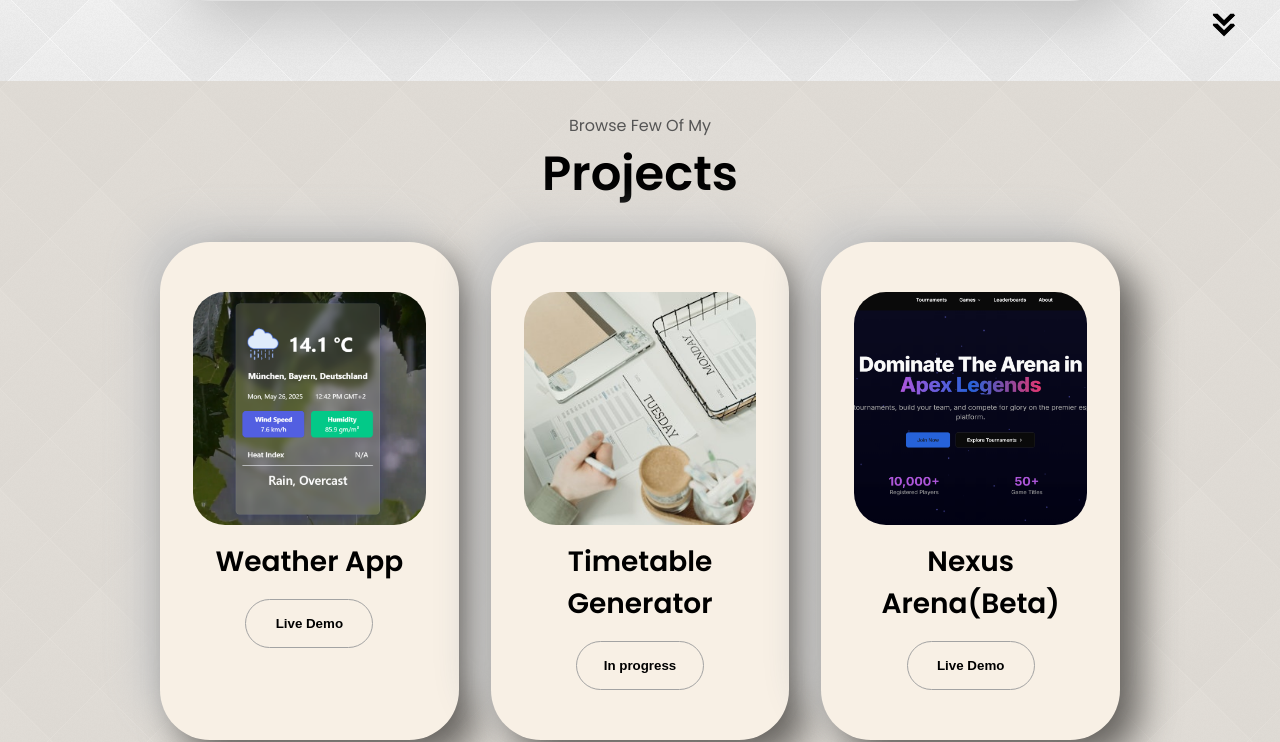
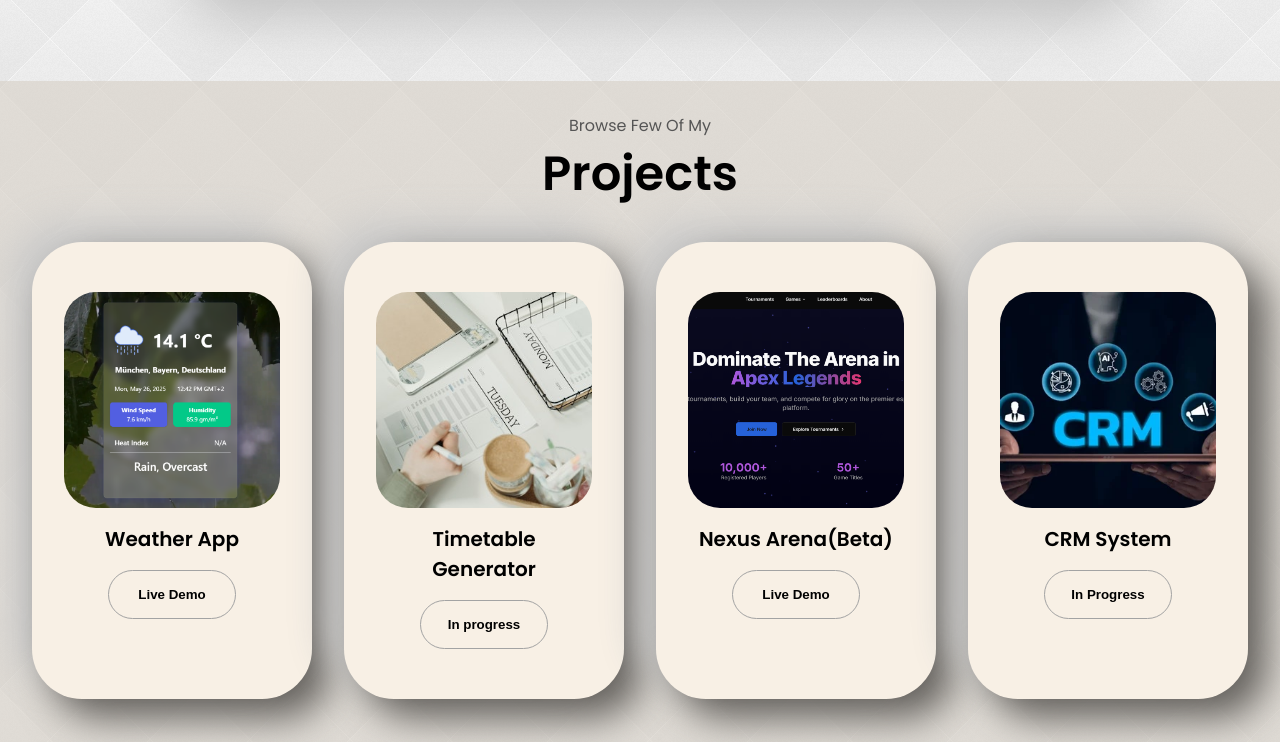
Before and after one commit to Adarsh-Pawar/Adarsh-Pawar.github.io, a plain HTML site: page index.html in a window 1280 px wide. Shown: the part 2311-3053 px from the top of the page. Drawn offline with nearby package versions, Linux system fonts and the light colour scheme.

Commit message:
added crm project

```diff
--- a/index.html
+++ b/index.html
@@ -249,12 +249,12 @@
           </div>
         </div>
       </div>
-      <img
+      <!-- <img
         src="./assets/arrow.png"
         alt="Arrow icon"
         class="icon arrow"
         onclick="location.href='./#experience'"
-      />
+      /> -->
     </section>
 
     <!-- EXPERIENCE -->
@@ -569,12 +569,12 @@
             </div>
           </div>
         </div>
-        <img
+        <!-- <img
           src="./assets/arrow.png"
           alt="Arrow icon"
           class="icon arrow"
           onclick="location.href='./#projects'"
-        />
+        /> -->
       </div>
     </section>
 
@@ -656,35 +656,6 @@
                 </button>
               </div>
             </div>
-            <!-- <div
-              class="details-container color-container"
-              data-aos="fade-right"
-              data-aos-duration="1000"
-              data-aos-delay="1000"
-            >
-              <div class="article-container">
-                <img
-                  src="./assets/tindog.png"
-                  alt="Project 3"
-                  class="project-img media"
-                />
-              </div>
-              <h2 class="experience-sub-title project-title">Tindog</h2>
-              <div class="btn-container">
-                <button
-                  class="btn btn-color-2 project-btn"
-                  onclick="window.open('https://github.com/Adarsh-Pawar/tindog')"
-                >
-                  Github
-                </button>
-                <button
-                  class="btn btn-color-2 project-btn"
-                  onclick="window.open('https://pawaradarsh.tech/tindog/')"
-                >
-                  Live Demo
-                </button>
-              </div>
-            </div> -->
             <div
               class="details-container color-container"
               data-aos="fade-right"
@@ -714,14 +685,36 @@
                 </button>
               </div>
             </div>
+            <div
+              class="details-container color-container"
+              data-aos="fade-right"
+              data-aos-duration="1000"
+              data-aos-delay="1500"
+            >
+              <div class="article-container">
+                <img
+                  src="./assets/crm.webp"
+                  alt="Project 4"
+                  class="project-img media"
+                />
+              </div>
+              <h2 class="experience-sub-title project-title">CRM System</h2>
+              <div class="btn-container">
+                <button
+                  class="btn btn-color-2 project-btn"
+                >
+                  In Progress
+                </button>
+              </div>
+            </div>
           </div>
         </div>
-        <img
+        <!-- <img
           src="./assets/arrow.png"
           alt="Arrow icon"
           class="icon arrow"
           onclick="location.href='./#contact'"
-        />
+        /> -->
       </div>
     </section>
 
--- a/style.css
+++ b/style.css
@@ -421,7 +421,7 @@
 .experience-sub-title {
   color: rgb(85, 85, 85);
   font-weight: 600;
-  font-size: 1.75rem;
+  font-size: 1.25rem;
   margin-bottom: 2rem;
 }
 
@@ -463,6 +463,7 @@
 
 #projects .section {
   height: 105vh;
+  margin: 0 2rem;
 }
 
 #projects .experience-details-container {
```
Also changed, not shown: assets/crm.webp (added), 1 other file.
